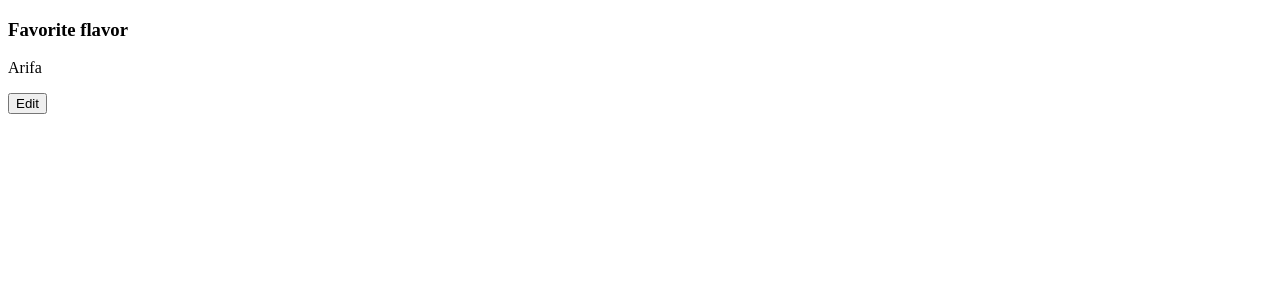
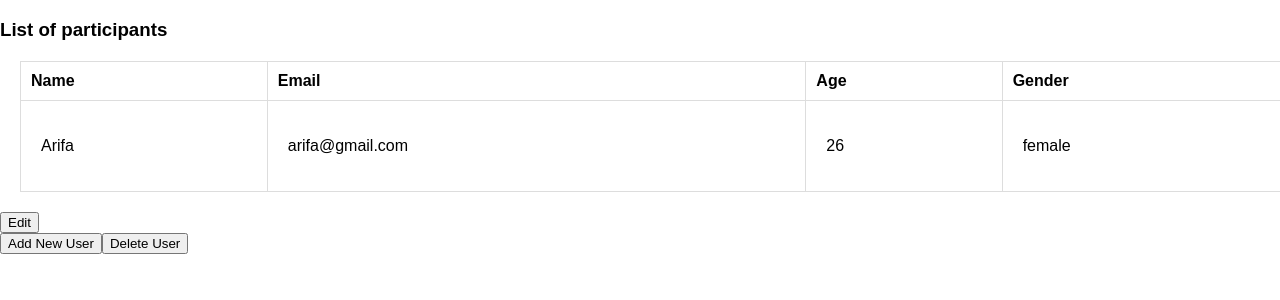
Before and after one commit to ArifaMujawar/ReactDynamicTable, a React (Create React App) app: page / in a window 1280 px wide. Shown: the top 300 px of the page. Built offline with nearby package versions, Linux system fonts and the light colour scheme.

Commit message:
Before adding dynamic data

```diff
--- a/src/TextField.js
+++ b/src/TextField.js
@@ -5,10 +5,27 @@ export class TextField extends React.Component{
   render() {
     var label = this.props.label || 'Label'
     var text = this.props.text || 'Nothing yet'
+    var email = this.props.email || 'Not specified'
+    var age= this.props.age || 'Not born'
+    var gender = this.props.gender || 'Not specified'
     return (
       <div>
         <h3>{ label }</h3>
-        <p>{ text }</p>
+        <table>
+
+        <tr>
+          <th>Name</th>
+          <th>Email</th>
+          <th>Age</th>
+          <th>Gender</th>
+        </tr>
+        <tr>
+          <td><p>{ text }</p></td>
+          <td><p> {email}</p></td>
+          <td><p> {age} </p></td>
+          <td><p> {gender} </p></td>
+        </tr>
+        </table>
       </div>
     )
   }
--- a/src/TextInput.js
+++ b/src/TextInput.js
@@ -9,8 +9,14 @@ export class TextInput extends React.Component{
   }
   handleInput() {
     var input = ReactDOM.findDOMNode(this.refs.userInput);
-    this.props.saveInput(input.value);
+    var email = ReactDOM.findDOMNode(this.refs.userEmail);
+    var age =  ReactDOM.findDOMNode(this.refs.age);
+    var gender = ReactDOM.findDOMNode(this.refs.gender);
+    this.props.saveInput(input.value,email.value,age.value,gender.value);
     input.value = '';
+    email.value= '';
+    age.value= '';
+    gender.value = '';
   }
   render() {
     var label = this.props.label
@@ -23,6 +29,24 @@ export class TextInput extends React.Component{
           id="input-{ label }"
           ref="userInput"
          />
+         <input
+           type="email"
+           className="form-control"
+           id="input-{ label }"
+           ref="userEmail"
+          />
+          <input
+            type="number"
+            className="form-control"
+            id="input-{ label }"
+            ref="age"
+           />
+           <input
+             type="text"
+             className="form-control"
+             id="input-{ label }"
+             ref="gender"
+            />
         <button onClick={ this.handleInput }>Save</button>
       </div>
     )
--- a/src/index.css
+++ b/src/index.css
@@ -3,27 +3,27 @@ body {
   padding: 0;
   font-family: sans-serif;
 }
-table, th, td {
+table, th, td, p {
     border: 1px solid #dddddd;
     border-collapse: collapse;
 }
-th, td {
-    padding: 15px;
+th, td, p {
+    padding: 10px;
 }
 th {
     text-align: left;
 }
 table {
-    border-spacing: 5px;
+    border-spacing: 3px;
     font-family: arial, sans-serif;
     border-collapse: collapse;
     width: 100%;
-    margin: 50px;
+    margin: 20px;
 }
 /*tr:nth-child(even) {
     background-color: #dddddd;
 }*/
 
-input{
+p{
   border:white;
 }
--- a/src/index.js
+++ b/src/index.js
@@ -1,6 +1,6 @@
 import React from 'react';
 import ReactDOM from 'react-dom';
-//import './index.css';
+import './index.css';
 //import {App} from './App';
 import {TextInput} from './TextInput';
 import {TextField} from './TextField';
@@ -9,7 +9,10 @@ class Form extends React.Component{
   constructor(props){
     super(props);
     this.state ={ userIsEditing: false,
-      favouriteFlavor:'Arifa'
+      name:'Arifa',
+      email:'arifa@gmail.com',
+      age:'26',
+      gender:'female'
     };
     this.toggleEditing=this.toggleEditing.bind(this);
     this.saveInput=this.saveInput.bind(this);
@@ -22,10 +25,17 @@ class Form extends React.Component{
     });
 
   }
+  addUser(){
 
-  saveInput(input) {
+  }
+
+
+  saveInput(input,einput,age,gender) {
     this.setState({
-      favouriteFlavor: input
+      name: input,
+      email:einput,
+      age:age,
+      gender:gender
     });
   }
 
@@ -46,11 +56,19 @@ class Form extends React.Component{
         return (
           <div>
             <TextField
-              label={ 'Favorite flavor' }
-              text={ this.state.favouriteFlavor }
+              label={ 'List of participants' }
+              text={ this.state.name }
+              email={ this.state.email}
+              age={ this.state.age}
+              gender={this.state.gender}
             />
             <button onClick={ this.toggleEditing }>Edit</button>
+            <div>
+            <button onCLick={this.addUser}>Add New User</button>
+            <button onClick={this.deleteUser}>Delete User</button>
+            </div>
           </div>
+
 
         )
       }
```
